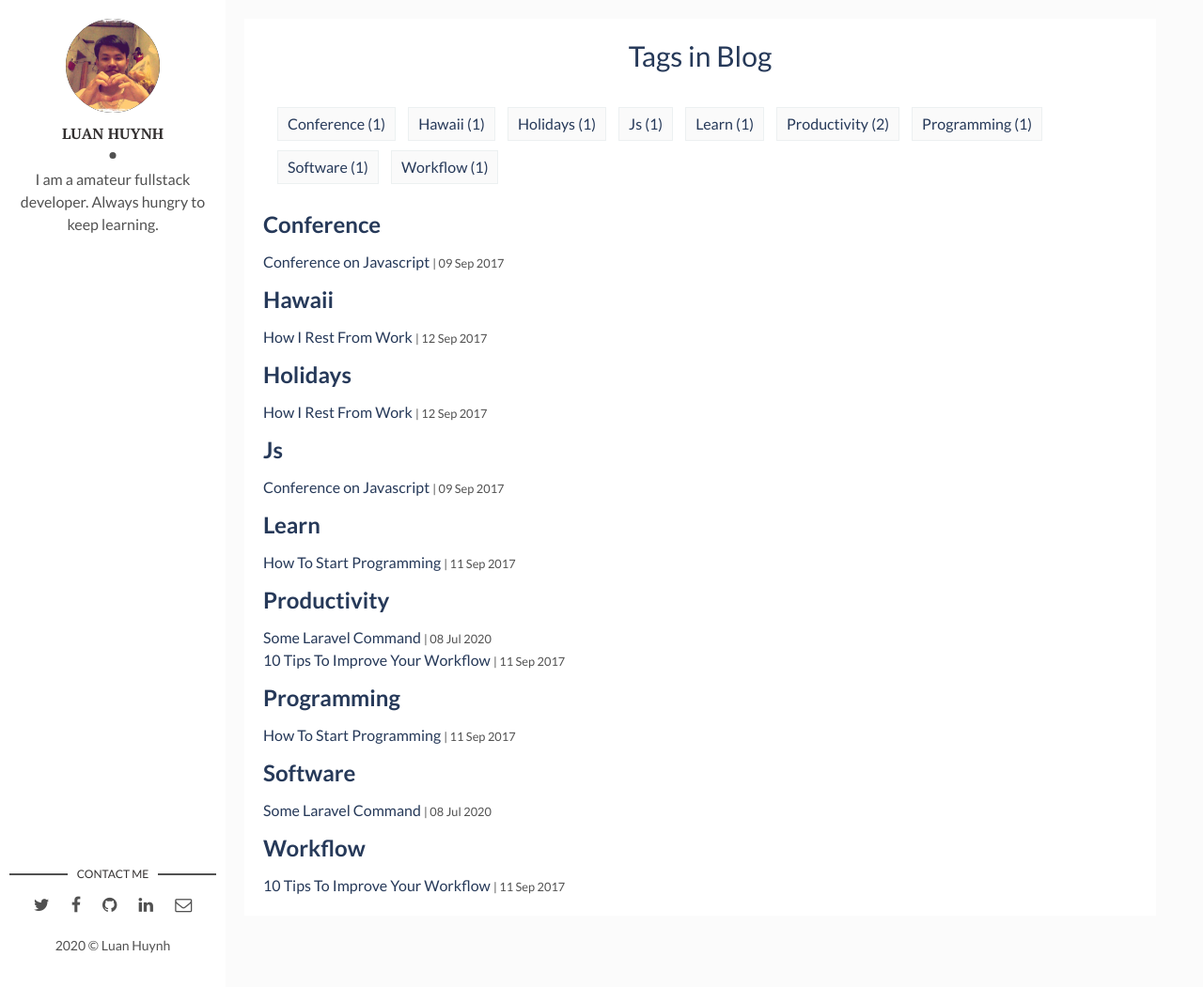
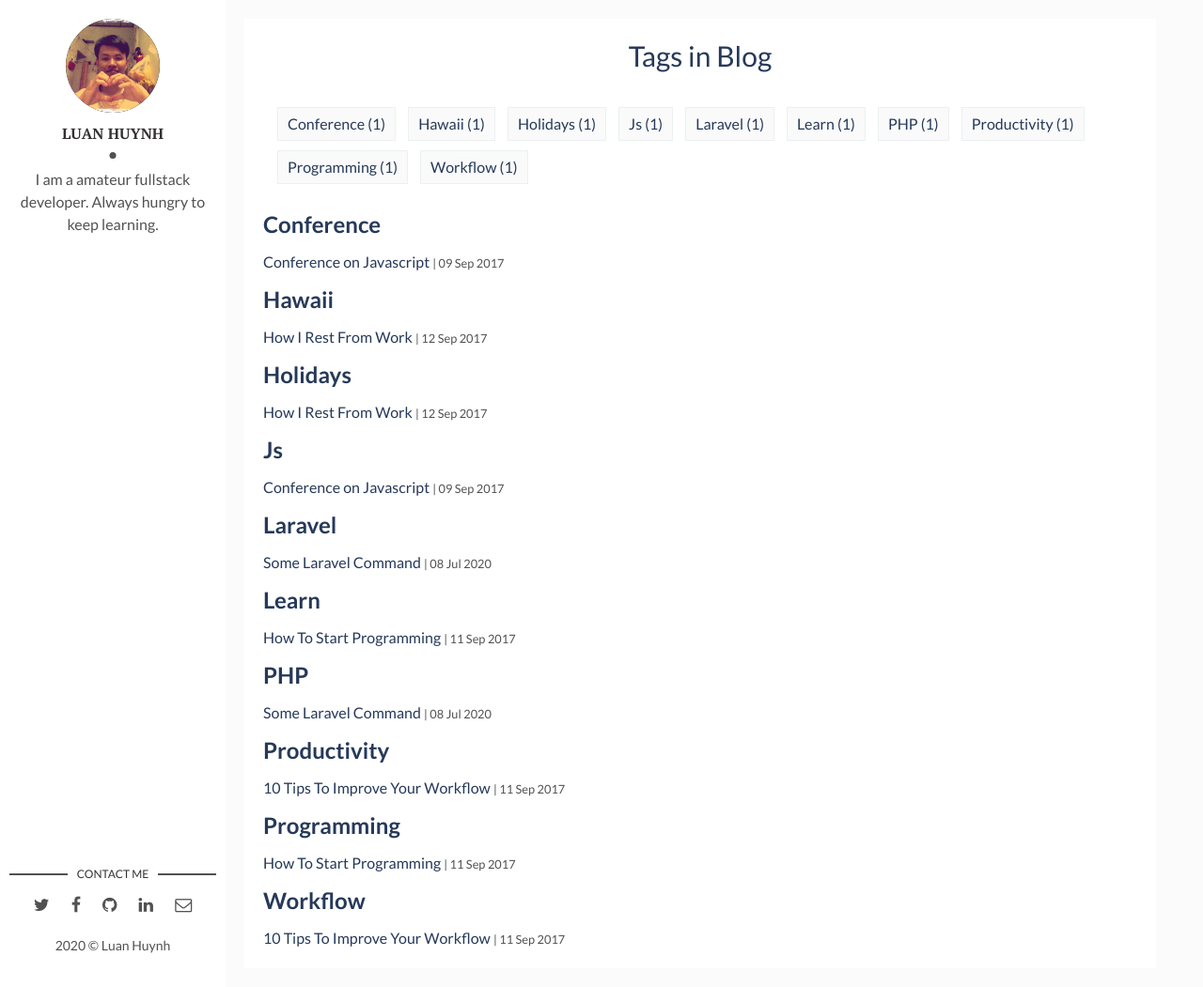
Before and after one commit to minhluan2292/blog, a Jekyll site: the page built from tags.html, in a window 1280 px wide and 1051 px high. Shown: the whole window at 94% size. Built offline with Jekyll 4.4.1, drawn with Linux system fonts in a browser that asks for light colours.

Commit message:
Update 2017-09-12-laravelcommand.markdown

```diff
--- a/_posts/2017-09-12-laravelcommand.markdown
+++ b/_posts/2017-09-12-laravelcommand.markdown
@@ -3,11 +3,11 @@ layout: post
 title: Some Laravel Command
 date: 2020-07-08 08:51:00 +0700
 description: You’ll find this post in your `_posts` directory. Go ahead and edit it and re-build the site to see your changes. # Add post description (optional)
-img: software.jpg # Add image post (optional)
-tags: [Productivity, Software] # add tag
+#img: software.jpg # Add image post (optional)
+tags: [Laravel, PHP] # add tag
 ---
 ### Create Project Laravel
 
 1/ Install Laravel installer
 
-composer global require laravel/installer
+>composer global require laravel/installer
```
